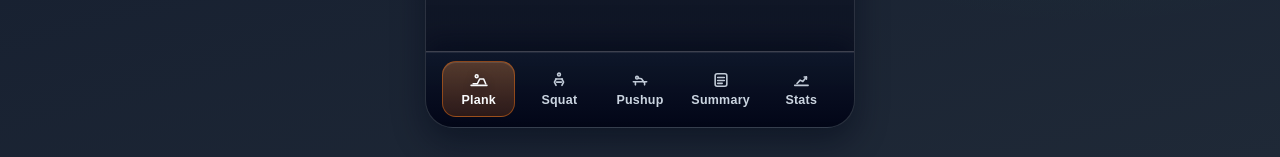
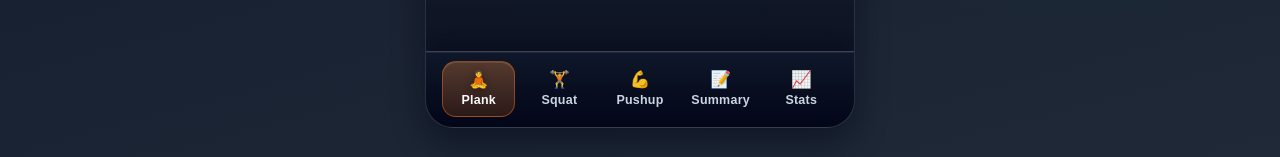
Before and after one commit to kadragon/daily-plank-squat, a React (Vite) app: page / in a window 1280 px wide. Shown: the part 640-797 px from the top of the page. Built offline with nearby package versions, Linux system fonts and the light colour scheme.

Commit message:
[BEHAVIORAL] Fix tab bar bottom spacing and simplify nav icons

```diff
--- a/src/app.tsx
+++ b/src/app.tsx
@@ -110,96 +110,15 @@ function getCompleteSaveFeedbackTarget(reason: PersistReason): CompleteSaveFeedb
 function TabIcon({ view }: { view: AppView }) {
   switch (view) {
     case 'plank':
-      return (
-        <svg
-          className="app-tabbar__icon"
-          viewBox="0 0 24 24"
-          aria-hidden="true"
-          fill="none"
-          stroke="currentColor"
-          strokeWidth="1.9"
-          strokeLinecap="round"
-          strokeLinejoin="round"
-        >
-          <circle cx="9.2" cy="7.4" r="1.7" />
-          <path d="M5 16.5H10L12.8 10.8H17.6L20 16.5" />
-          <path d="M2.5 18.5H21.5" />
-        </svg>
-      )
+      return <span className="app-tabbar__icon" aria-hidden="true">🧘</span>
     case 'squat':
-      return (
-        <svg
-          className="app-tabbar__icon"
-          viewBox="0 0 24 24"
-          aria-hidden="true"
-          fill="none"
-          stroke="currentColor"
-          strokeWidth="1.9"
-          strokeLinecap="round"
-          strokeLinejoin="round"
-        >
-          <circle cx="12" cy="5.5" r="1.7" />
-          <path d="M8 10.8H16" />
-          <path d="M8.5 10.8L6.5 14.5L8.5 18.5" />
-          <path d="M15.5 10.8L17.5 14.5L15.5 18.5" />
-          <path d="M9 14.5H15" />
-        </svg>
-      )
+      return <span className="app-tabbar__icon" aria-hidden="true">🏋️</span>
     case 'pushup':
-      return (
-        <svg
-          className="app-tabbar__icon"
-          viewBox="0 0 24 24"
-          aria-hidden="true"
-          fill="none"
-          stroke="currentColor"
-          strokeWidth="1.9"
-          strokeLinecap="round"
-          strokeLinejoin="round"
-        >
-          <circle cx="8.4" cy="9.2" r="1.6" />
-          <path d="M4 14.2H20" />
-          <path d="M10 10L13.8 10.6L16.4 14.2" />
-          <path d="M6.5 14.2V17.8" />
-          <path d="M17.5 14.2V17.8" />
-        </svg>
-      )
+      return <span className="app-tabbar__icon" aria-hidden="true">💪</span>
     case 'summary':
-      return (
-        <svg
-          className="app-tabbar__icon"
-          viewBox="0 0 24 24"
-          aria-hidden="true"
-          fill="none"
-          stroke="currentColor"
-          strokeWidth="1.9"
-          strokeLinecap="round"
-          strokeLinejoin="round"
-        >
-          <rect x="5" y="4.5" width="14" height="15" rx="2.4" />
-          <path d="M8 9H16" />
-          <path d="M8 12.5H16" />
-          <path d="M8 16H13.5" />
-        </svg>
-      )
+      return <span className="app-tabbar__icon" aria-hidden="true">📝</span>
     case 'stats':
-      return (
-        <svg
-          className="app-tabbar__icon"
-          viewBox="0 0 24 24"
-          aria-hidden="true"
-          fill="none"
-          stroke="currentColor"
-          strokeWidth="1.9"
-          strokeLinecap="round"
-          strokeLinejoin="round"
-        >
-          <path d="M4.5 18.5H20.5" />
-          <path d="M7.2 16.2L11 12.2L14.2 13.8L18.5 8.4" />
-          <path d="M18.5 8.4H15.8" />
-          <path d="M18.5 8.4V11.2" />
-        </svg>
-      )
+      return <span className="app-tabbar__icon" aria-hidden="true">📈</span>
     default:
       return null
   }
--- a/src/index.css
+++ b/src/index.css
@@ -490,7 +490,7 @@ body {
   padding: 0.55rem 1rem;
   padding-left: max(1rem, env(safe-area-inset-left));
   padding-right: max(1rem, env(safe-area-inset-right));
-  padding-bottom: max(0.65rem, env(safe-area-inset-bottom));
+  padding-bottom: 0.65rem;
   border-top: 1px solid var(--tabbar-border);
   background: var(--tabbar-surface);
   box-shadow:
@@ -534,6 +534,11 @@ body {
 .app-tabbar__icon {
   width: 20px;
   height: 20px;
+  display: inline-flex;
+  align-items: center;
+  justify-content: center;
+  font-size: 1.05rem;
+  line-height: 1;
   opacity: 0.95;
 }
 
```
Also changed, not shown: 1 other file (tests, documents, lock files or other folders).
